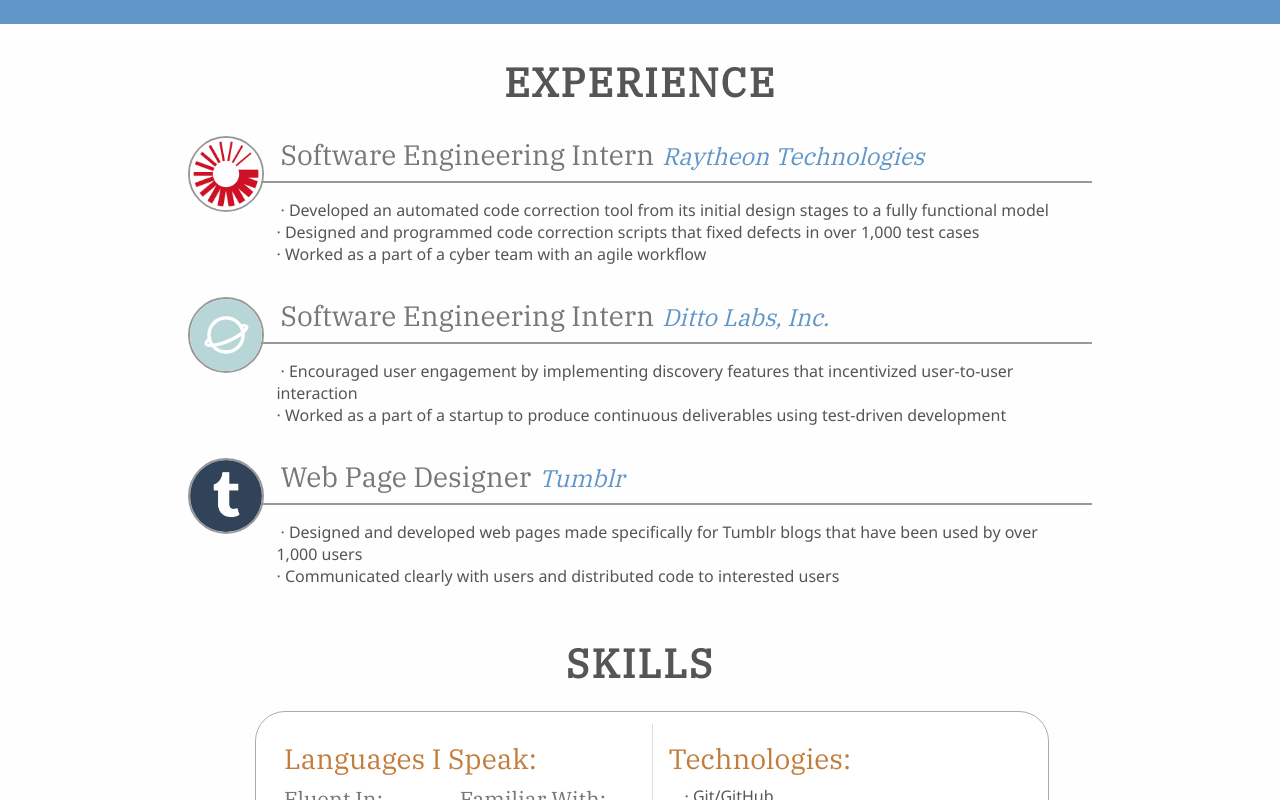
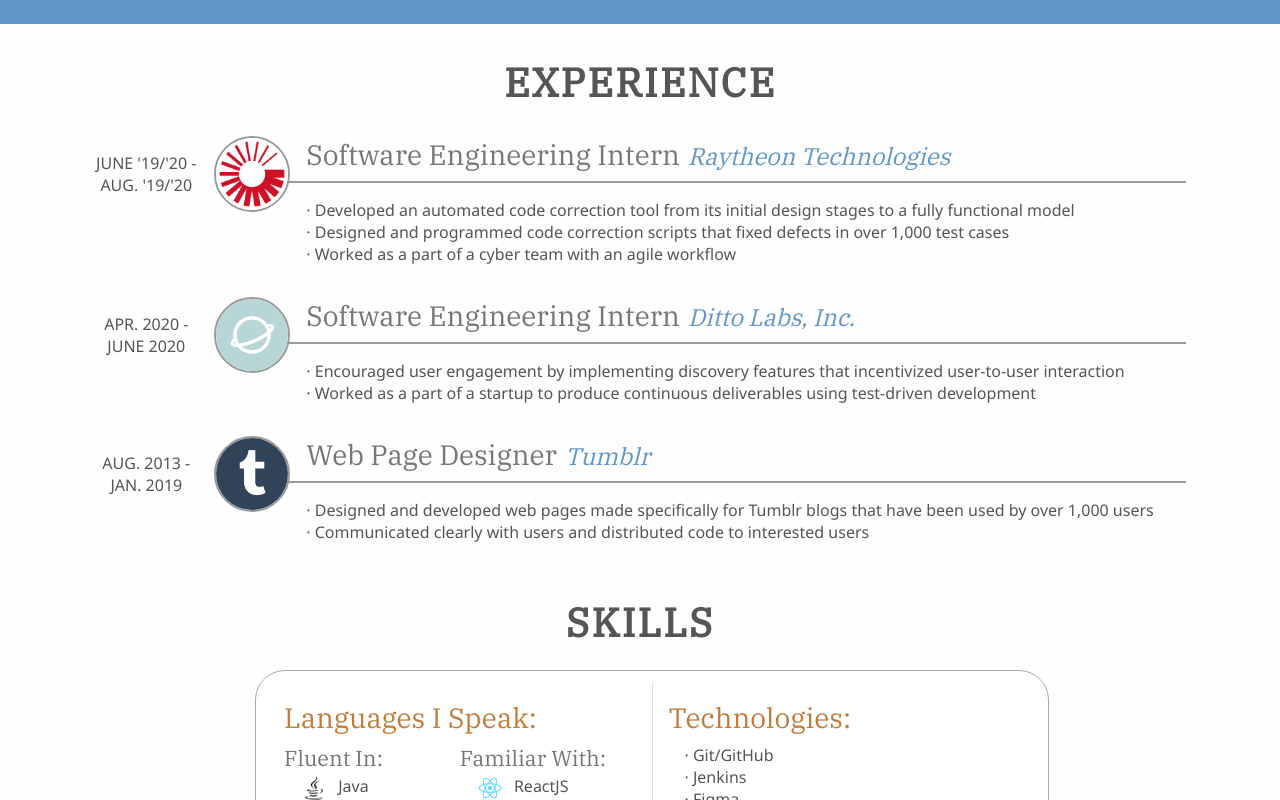
Before and after one commit to rhiannaso/rhiannaso.github.io, a React (Create React App) app: page / in a window 1280 px wide. Shown: the part 960-1760 px from the top of the page. Built offline with nearby package versions, Linux system fonts and the light colour scheme; a web font is replaced by a local one.

Commit message:
Added dates

```diff
--- a/src/App.css
+++ b/src/App.css
@@ -207,7 +207,7 @@
 }
 
 .comp-sect {
-  width: 90%;
+  width: 100%;
   padding: 16px;
 }
 
@@ -227,9 +227,20 @@
   margin-left: 8px;
 }
 
+.date {
+  width: 13vh;
+  margin: 2vh 2vh 0vh 0vh;
+  color: #555;
+  font-size: 2vh;
+  font-family: 'Noto Sans', sans-serif;
+  text-align: center;
+  text-transform: uppercase;
+  float: left;
+}
+
 .comp-desc {
-  margin-left: 6.5vh;
-  padding: 16px 36px 0px 36px;
+  margin-left: 22vh;
+  padding: 16px 0px 0px 36px;
   color: #555;
   border-top: 2px solid #999;
 }
@@ -456,6 +467,7 @@
 }
 
 .contact-msg {
+  font-family: 'IBM Plex Serif', serif;
   color: #9ABDDE;
   line-height: 12vh;
   font-size: 12vh;
--- a/src/Components/About.js
+++ b/src/Components/About.js
@@ -25,7 +25,9 @@
         stages to a fully functional model", "Designed and programmed code correction \
         scripts that fixed defects in over 1,000 test cases", "Worked as a part of a \
         cyber team with an agile workflow"],
-        src: RTX
+        src: RTX,
+        start: "June '19/'20",
+        end: "Aug. '19/'20"
       },
       {
         title: "Software Engineering Intern",
@@ -33,7 +35,9 @@
         desc: ["Encouraged user engagement by implementing discovery features that \
         incentivized user-to-user interaction", "Worked as a part of a startup to \
         produce continuous deliverables using test-driven development"],
-        src: Ditto
+        src: Ditto,
+        start: "Apr. 2020",
+        end: "June 2020"
       },
       {
         title: "Web Page Designer",
@@ -41,7 +45,9 @@
         desc: ["Designed and developed web pages made specifically for Tumblr blogs \
         that have been used by over 1,000 users", "Communicated clearly with users \
         and distributed code to interested users"],
-        src: Tumblr
+        src: Tumblr,
+        start: "Aug. 2013",
+        end: "Jan. 2019"
       },
     ]
     const fluent = [
--- a/src/Components/CompInfo.js
+++ b/src/Components/CompInfo.js
@@ -4,6 +4,10 @@
   render() {
     return(
       <div className="comp-sect">
+        <div className="date">
+          {this.props.comp.start} -<br/>
+          {this.props.comp.end}
+        </div>
         <img src={this.props.comp.src} className="comp-logo" />
         <div className="comp-title">
           {this.props.comp.title}
```
